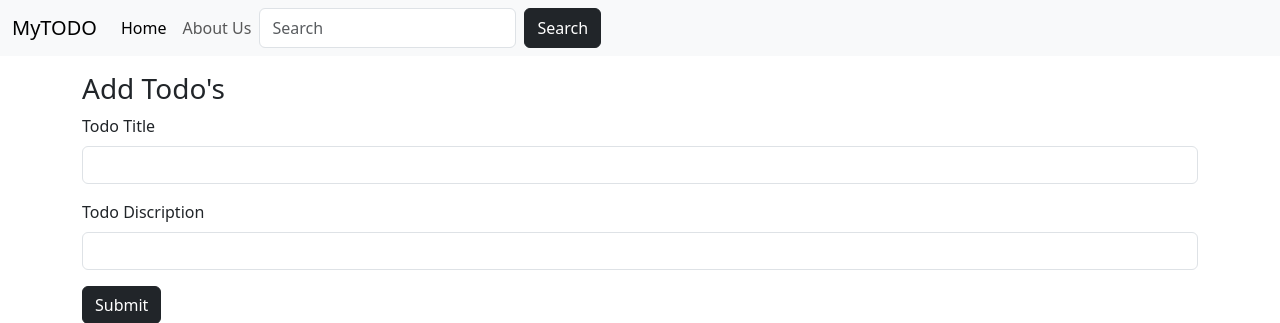
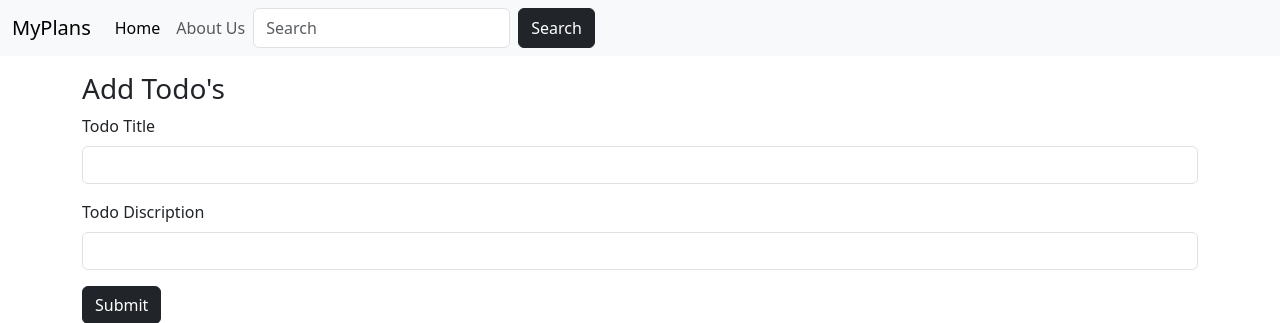
Before and after one commit to sahilumak/Crud_Flask_project, a Flask app: page / in a window 1280 px wide. Shown: the top 323 px of the page. Run offline with Flask 3, Linux system fonts and the light colour scheme.

Commit message:
Update base.html

```diff
--- a/templates/base.html
+++ b/templates/base.html
@@ -4,7 +4,7 @@
 <head>
   <meta charset="utf-8">
   <meta name="viewport" content="width=device-width, initial-scale=1">
-  <title>TO DO</title>
+  <title>Plan IT</title>
   <link href="https://cdn.jsdelivr.net/npm/bootstrap@5.3.3/dist/css/bootstrap.min.css" rel="stylesheet"
     integrity="sha384-QWTKZyjpPEjISv5WaRU9OFeRpok6YctnYmDr5pNlyT2bRjXh0JMhjY6hW+ALEwIH" crossorigin="anonymous">
 </head>
@@ -12,7 +12,7 @@
 <body>
   <nav class="navbar navbar-expand-lg bg-body-tertiary">
     <div class="container-fluid">
-      <a class="navbar-brand" href="/">MyTODO</a>
+      <a class="navbar-brand" href="/">MyPlans</a>
       <button class="navbar-toggler" type="button" data-bs-toggle="collapse" data-bs-target="#navbarSupportedContent"
         aria-controls="navbarSupportedContent" aria-expanded="false" aria-label="Toggle navigation">
         <span class="navbar-toggler-icon"></span>
```
